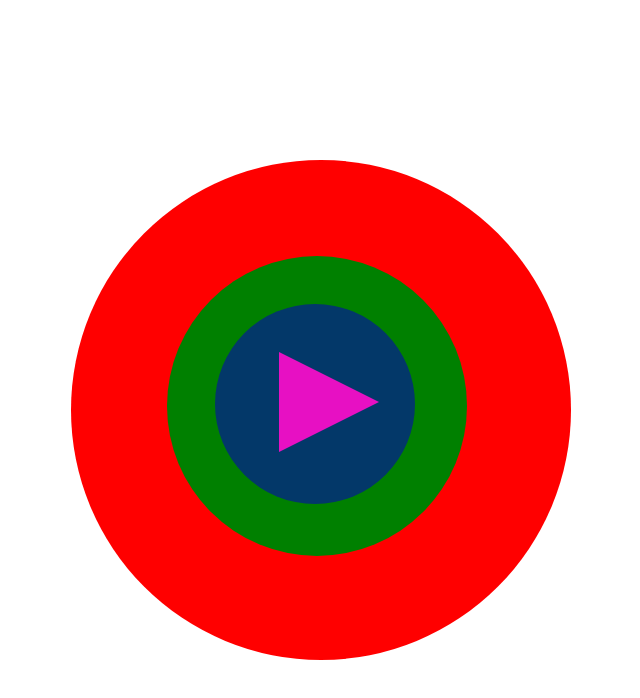
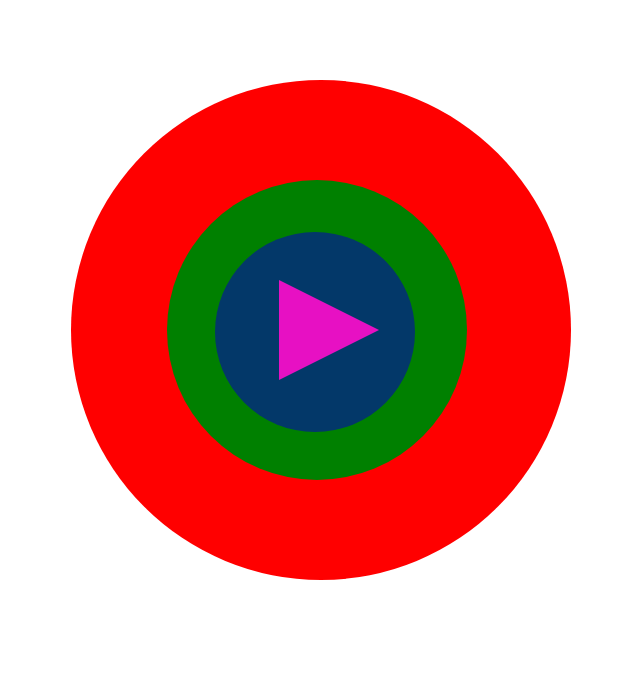
Before and after one commit to FullGauss/3Circle, a plain HTML site: page index.html in a window 1280 px wide. Shown: the whole page, without its empty margins (417-1057 px from the left). Drawn offline with Linux system fonts and the light colour scheme.

Commit message:
Add position: relative and a for triangle

```diff
--- a/css/index.css
+++ b/css/index.css
@@ -1,9 +1,9 @@
-.circle{
-  margin-left:30em;
-  margin-top: 10em;
+.CirclesArea{
+  margin-left: 30em;
+  margin-top: 5em;
 }
 .circle1 {
-  position: absolute;
+  position: relative;
   width: 500px;
   height: 500px;
   border-radius: 250px;
@@ -14,11 +14,11 @@
   background-color: rgb(19, 19, 19);
 }
 .circle2 {
-  position: absolute;
+  position: relative;
+  bottom: 25rem;
+  left: 6rem;
   width: 300px;
   height: 300px;
-  margin-left: 6em;
-  margin-top: 6em;
   border-radius: 150px;
   background-color: green;
 
@@ -27,11 +27,11 @@
   background-color: rgb(90, 105, 84);
 }
 .circle3 {
-  position: absolute;
+  position: relative;
+  bottom: 40.5rem;
+  left: 9rem;
   width: 200px;
   height: 200px;
-  margin-left: 9em;
-  margin-top: 9em;
   border-radius: 100px;
   background-color: rgb(3, 56, 105);
   }
@@ -39,9 +39,10 @@
   background-color: rgb(194, 182, 18);
 }
 .triangle-right {
-  position: absolute;
-  margin-left: 13em;
-  margin-top: 12em;
+  position: relative;
+  width: 0px;
+  bottom: 50rem;
+  left: 13rem;
 	border-top: 50px solid transparent;
 	border-left: 100px solid rgb(231, 16, 195);
 	border-bottom: 50px solid transparent;
--- a/index.html
+++ b/index.html
@@ -4,15 +4,14 @@
     <meta charset="utf-8">
     <meta http-equiv="X-UA-Compatible" content="IE=edge">
     <title>Page Title</title>
-    <meta name="viewport" content="width=device-width, initial-scale=1">
     <link rel="stylesheet" type="text/css" media="screen" href="css/index.css">
 </head>
 <body>
-    <div class="circle">
+    <div class="CirclesArea">
         <div class="circle1"></div>
         <div class="circle2"></div>
         <div class="circle3"></div>
-        <div class="triangle-right"></div>
+        <a href="https://www.youtube.com/"><div class="triangle-right"></div></a>
     </div>
 </body>
 </html>
```
